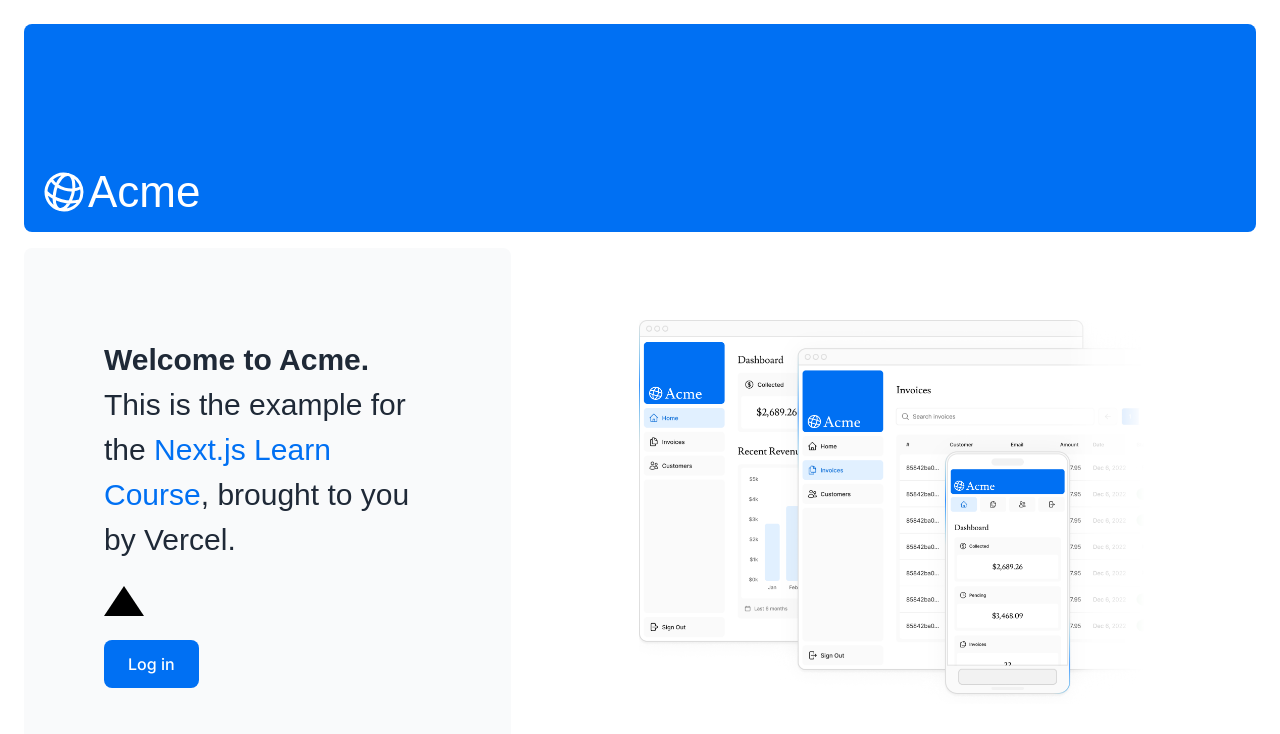
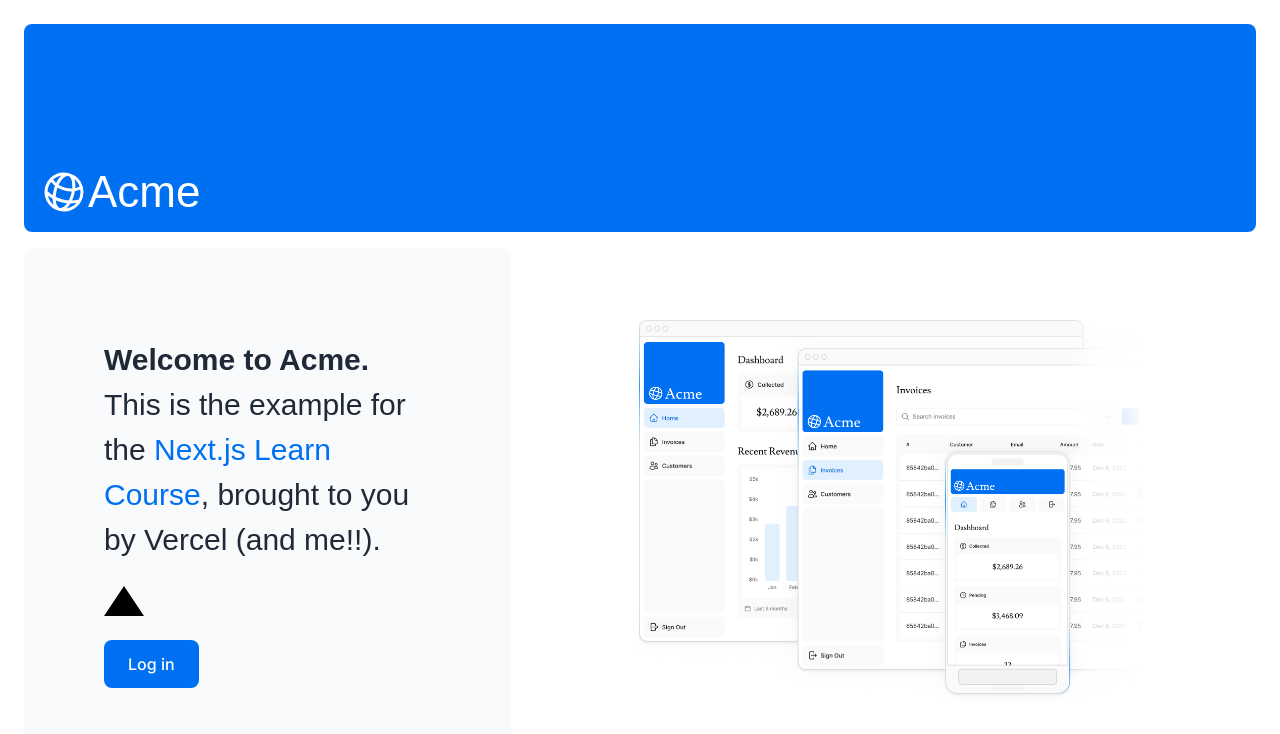
Before and after one commit to shroommm/nextjs-dashboard, a Next.js app: page / in a window 1280 px wide. Shown: the top 734 px of the page. Built offline with nearby package versions, Linux system fonts and the light colour scheme; a web font is replaced by a local one.

Commit message:
Update page.tsx

```diff
--- a/app/page.tsx
+++ b/app/page.tsx
@@ -16,7 +16,7 @@
             <a href="https://nextjs.org/learn/" className="text-blue-500">
               Next.js Learn Course
             </a>
-            , brought to you by Vercel.
+            , brought to you by Vercel (and me!!).
           </p>
           <div
             className="h-0 w-0 border-b-[30px] border-l-[20px] border-r-[20px] border-b-black border-l-transparent border-r-transparent"
```
